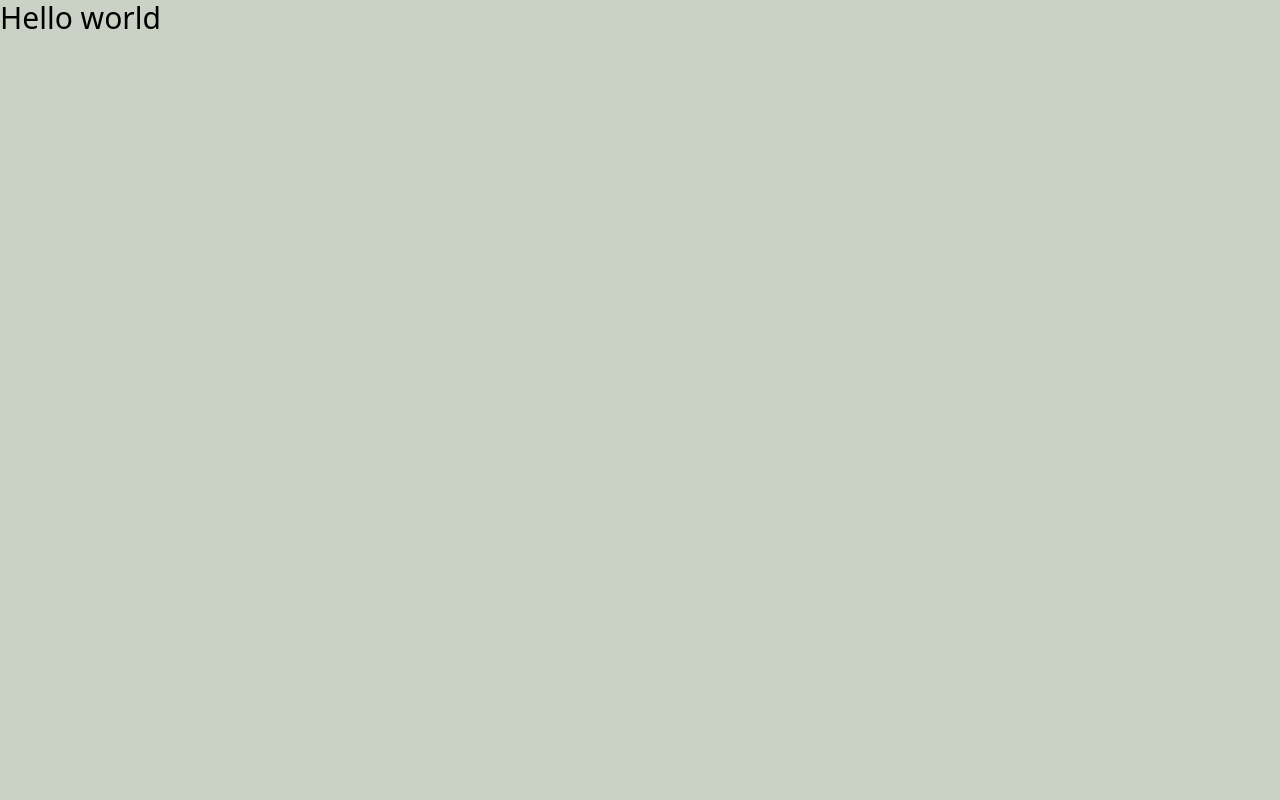
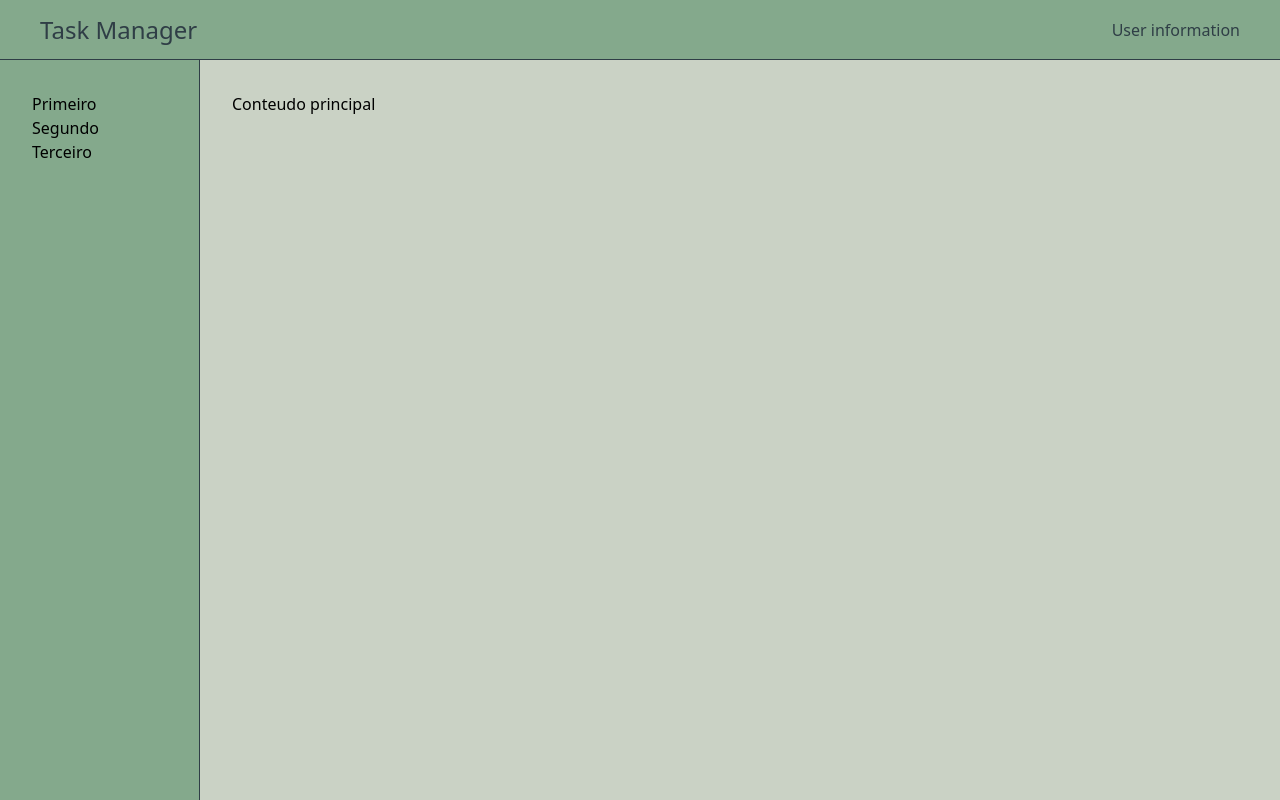
Before and after one commit to luisfilipemendonca/task-manager, a React (Vite) app: page / in a window 1280 px wide. Built offline with nearby package versions, Linux system fonts and the light colour scheme.

Commit message:
Added layout components

```diff
--- a/src/App.tsx
+++ b/src/App.tsx
@@ -1,5 +1,17 @@
+import Header from "./layout/Header";
+import Main from "./layout/Main";
+import Navbar from "./layout/Navbar";
+
 const App = () => {
-  return <h1 className="text-3xl">Hello world</h1>;
+  return (
+    <div className="h-full">
+      <Header />
+      <div className="flex" style={{ height: "calc(100% - 60px)" }}>
+        <Navbar />
+        <Main />
+      </div>
+    </div>
+  );
 };
 
 export default App;
--- a/src/index.css
+++ b/src/index.css
@@ -11,3 +11,7 @@
 body {
   @apply bg-primary-100;
 }
+
+html, body, #root {
+  @apply h-full;
+}
--- /dev/null
+++ b/src/layout/Header.tsx
@@ -0,0 +1,12 @@
+const Header = () => {
+  return (
+    <header className="flex justify-between items-center h-15 px-10 bg-primary-200 border-b-1 border-b-primary-500">
+      <h1 className="text-2xl text-primary-500 font-medium">Task Manager</h1>
+      <div>
+        <p className="text-primary-500">User information</p>
+      </div>
+    </header>
+  );
+};
+
+export default Header;
--- /dev/null
+++ b/src/layout/Main.tsx
@@ -0,0 +1,5 @@
+const Main = () => {
+  return <main className="ml-50 p-8">Conteudo principal</main>;
+};
+
+export default Main;
--- /dev/null
+++ b/src/layout/Navbar.tsx
@@ -0,0 +1,16 @@
+const Navbar = () => {
+  return (
+    <nav
+      className="fixed w-50 p-8 bg-primary-200 border-r-1 border-r-primary-500"
+      style={{ height: "calc(100% - 60px)" }}
+    >
+      <ul>
+        <li>Primeiro</li>
+        <li>Segundo</li>
+        <li>Terceiro</li>
+      </ul>
+    </nav>
+  );
+};
+
+export default Navbar;
```
